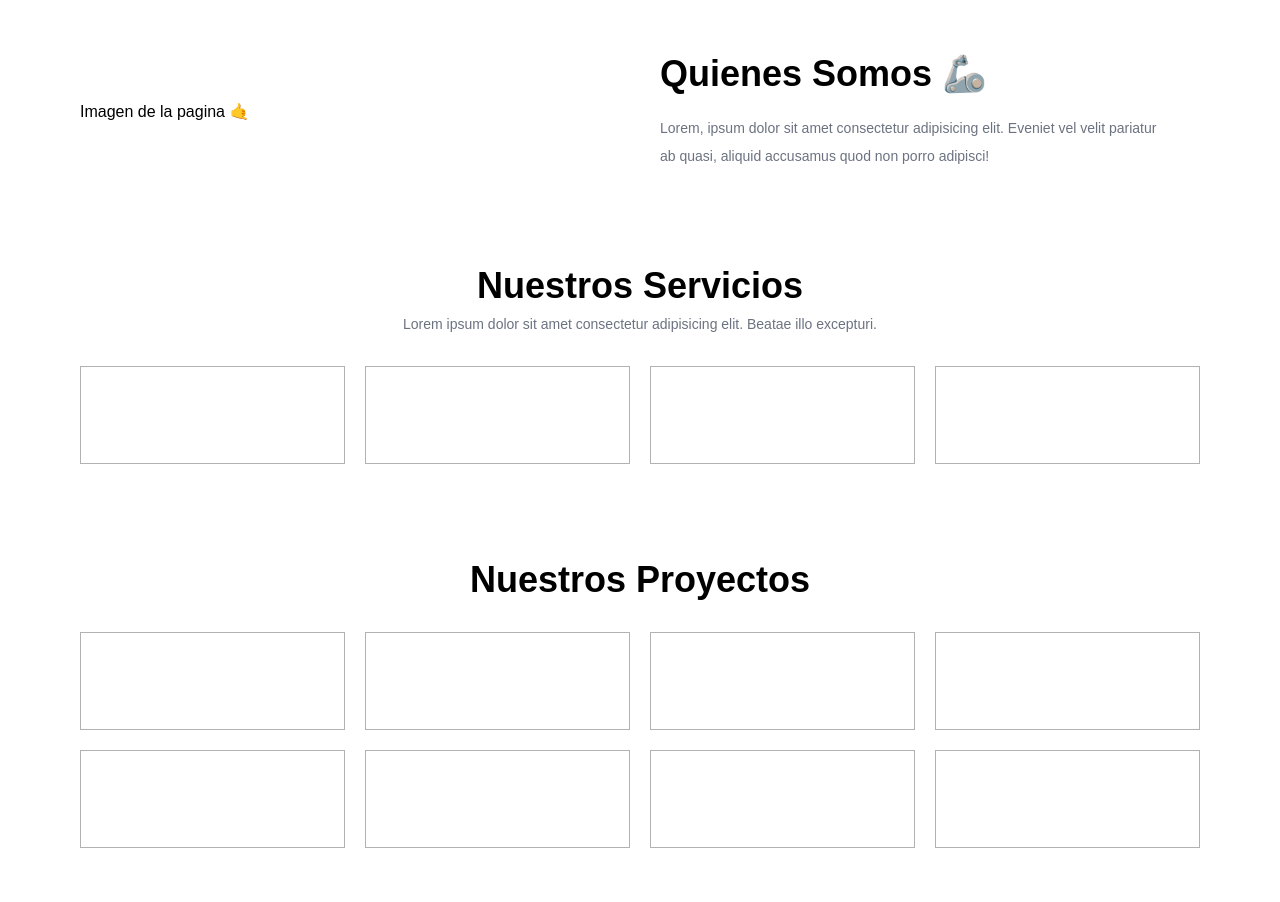
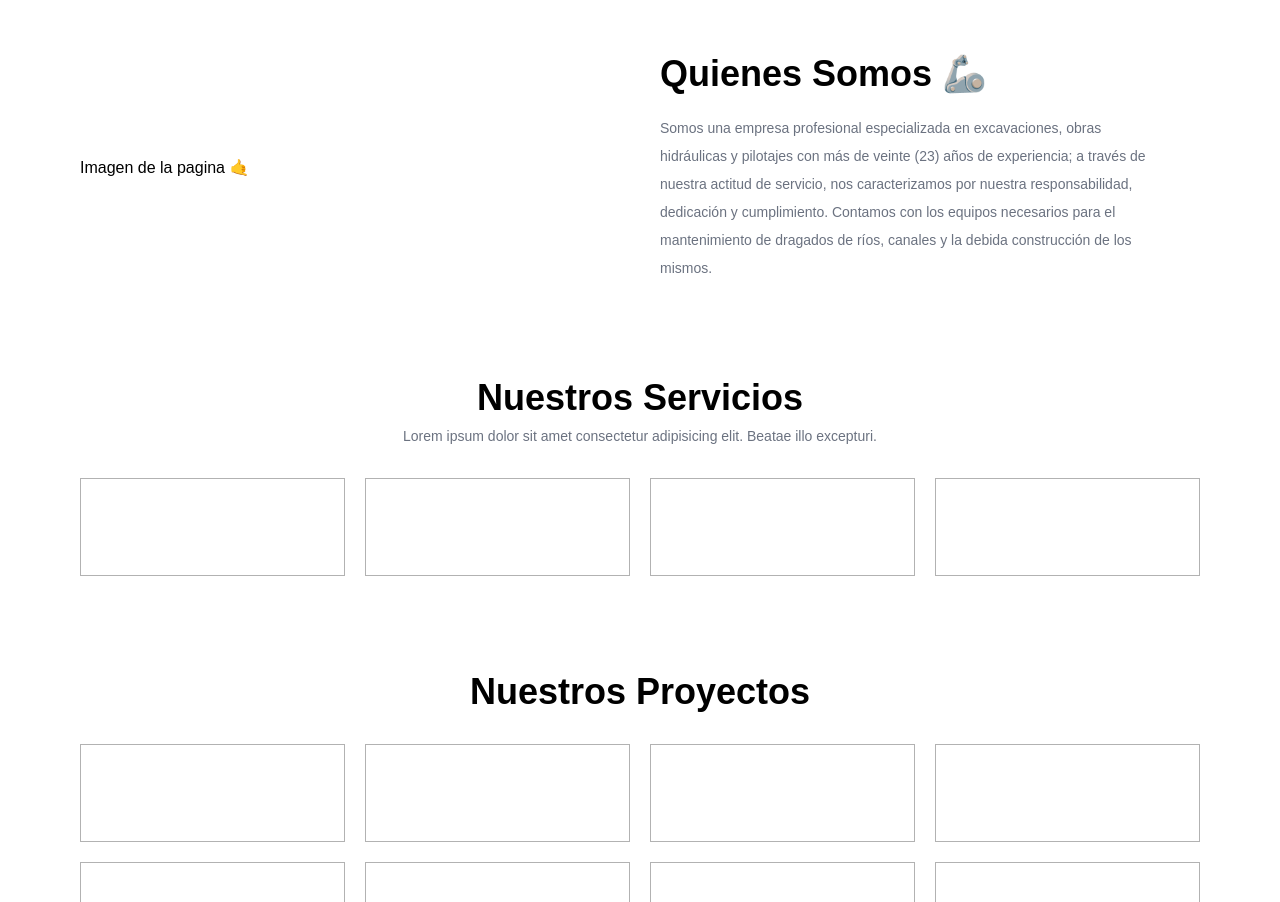
Before and after one commit to wacho91/DRAEX, a React (Vite) app: page / in a window 1280 px wide. Shown: the part 810-1712 px from the top of the page. Built offline with nearby package versions, Linux system fonts and the light colour scheme; a web font is replaced by a local one.

Commit message:
Changes in the component About

```diff
--- a/package.json
+++ b/package.json
@@ -11,7 +11,8 @@
   },
   "dependencies": {
     "react": "^18.3.1",
-    "react-dom": "^18.3.1"
+    "react-dom": "^18.3.1",
+    "react-icons": "^5.3.0"
   },
   "devDependencies": {
     "@eslint/js": "^9.9.0",
--- a/src/Components/About Us/About_us.jsx
+++ b/src/Components/About Us/About_us.jsx
@@ -15,9 +15,11 @@ const About_us = () => {
                 <div className="space-y-5 flex justify-center flex-col xl:max-w-[500px]">
                     <h2 className="text-4xl font-bold">Quienes Somos 🦾</h2>
                     <p className="text-gray-500 text-sm leading-7">
-                        Lorem, ipsum dolor sit amet consectetur adipisicing elit.
-                        Eveniet vel velit pariatur ab quasi, aliquid accusamus
-                        quod non porro adipisci!
+                        Somos una empresa profesional especializada en excavaciones,
+                        obras hidráulicas y pilotajes con más de veinte (23) años de experiencia;
+                        a través de nuestra actitud de servicio, nos caracterizamos por nuestra responsabilidad,
+                        dedicación y cumplimiento. Contamos con los equipos necesarios para el mantenimiento de dragados de ríos,
+                        canales y la debida construcción de los mismos.
                     </p>
                 </div>
             </div>
```
Also changed, not shown: 1 other file (tests, documents, lock files or other folders).
